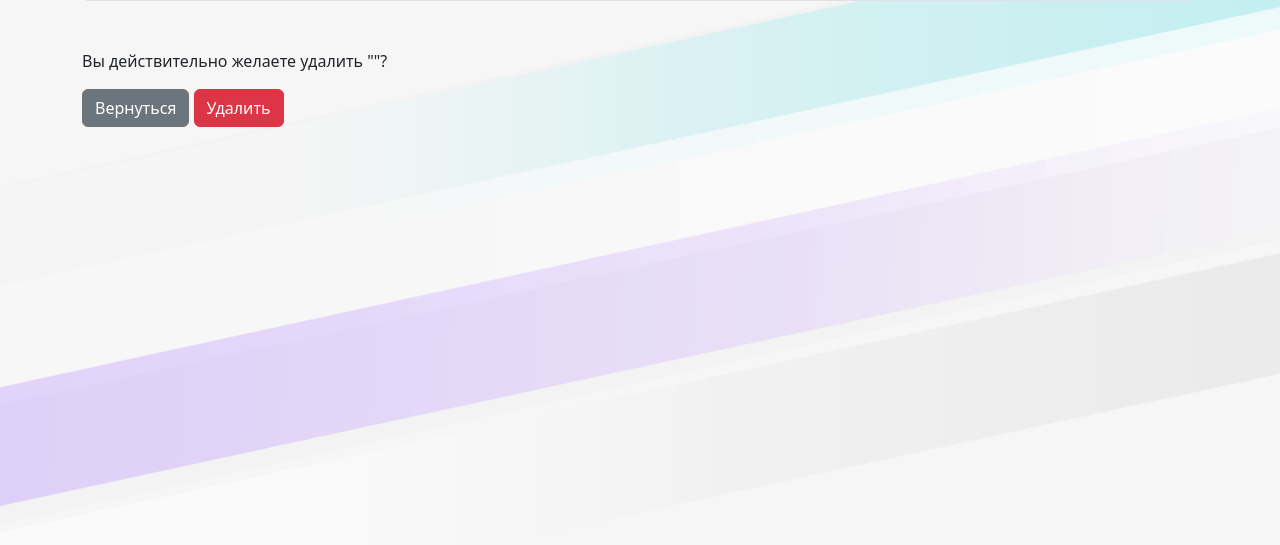
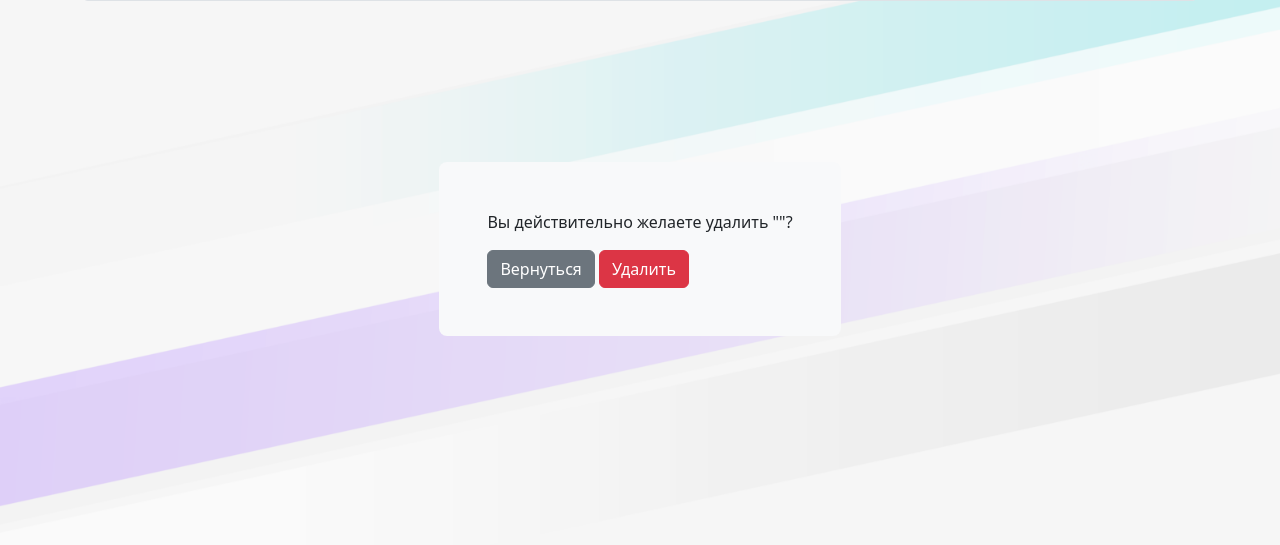
Before and after one commit to kanat1390/homework_61_atygayev_kanat, a Django app: page /1/delete/ in a window 1280 px wide. Shown: the part 127-672 px from the top of the page. Run offline with Django 4.2, Linux system fonts and the light colour scheme; a user stored in the database is signed in; tables that the repository leaves empty hold one stand-in row (values such as "Sample post"); parts of the project's set-up code (start-up, migrations or seed data) failed here and were passed over.

Commit message:
Стилизована форма удаления проекта и задачи

```diff
--- a/src/tracker/templates/tracker/project_confirm_delete.html
+++ b/src/tracker/templates/tracker/project_confirm_delete.html
@@ -6,6 +6,8 @@
 
 
 {% block content %}
+<div style="height:50vh;" class="d-flex justify-content-center align-items-center">
+    <div class="bg-light p-5 rounded-3">
         <p>Вы действительно желаете удалить "{{ project.summary }}"?</p>
         <form action="" method="post">
             {% csrf_token %}
@@ -14,4 +16,6 @@
                 <input class="btn btn-danger" type="submit" value="Удалить">
             </div>
         </form>
+    </div>
+</div>
 {% endblock content %}
--- a/src/tracker/templates/tracker/task_confirm_delete.html
+++ b/src/tracker/templates/tracker/task_confirm_delete.html
@@ -6,6 +6,8 @@
 
 
 {% block content %}
+<div style="height:50vh;" class="d-flex justify-content-center align-items-center">
+    <div class="bg-light p-5 rounded-3">
         <p>Вы действительно желаете удалить "{{ project.summary }}"?</p>
         <form action="" method="post">
             {% csrf_token %}
@@ -14,4 +16,7 @@
                 <input class="btn btn-danger" type="submit" value="Удалить">
             </div>
         </form>
+    </div>
+</div>
+
 {% endblock content %}
```
Lines whose indentation alone changed are shown as unchanged.
